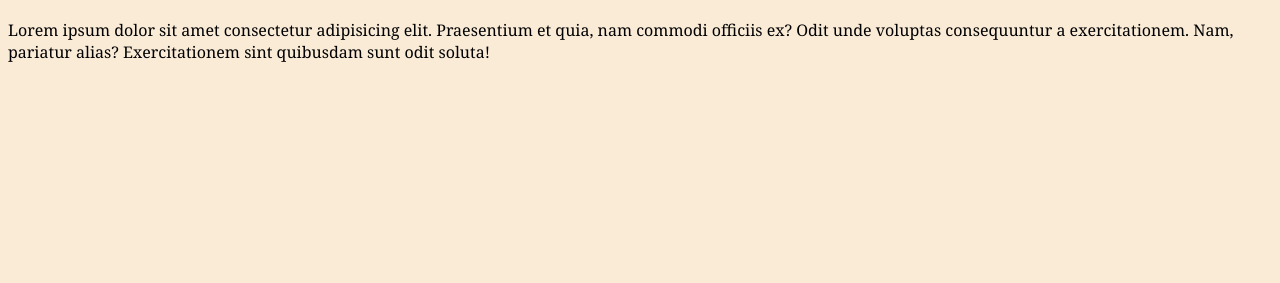
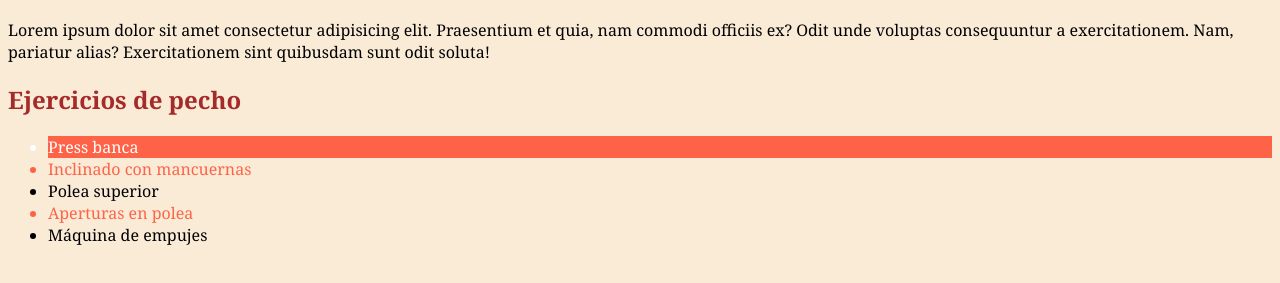
Before and after one commit to ImTommyDev/CursoHTMLyCSS, a plain HTML site: page CSS/index.html in a window 1280 px wide. Shown: the part 67-350 px from the top of the page. Drawn offline with Linux system fonts and the light colour scheme.

Commit message:
octava lección: selectores principales, class e id

```diff
--- a/CSS/estilos.css
+++ b/CSS/estilos.css
@@ -1,7 +1,17 @@
-body{
-    background-color: antiquewhite;
-    font-family: Cambria, Cochin, Georgia, Times, 'Times New Roman', serif;
+body {
+  background-color: antiquewhite;
+  font-family: Cambria, Cochin, Georgia, Times, "Times New Roman", serif;
 }
-h1{
-    color: brown;
+h1 {
+  color: brown;
 }
+h2 {
+  color: brown;
+}
+.ejercicioImportante{
+    color: tomato;
+}
+#ejercicioPrincipal{
+    color: white;
+    background-color: tomato;
+}
--- a/CSS/index.html
+++ b/CSS/index.html
@@ -9,5 +9,14 @@
 <body>
     <h1>Título</h1>
     <p>Lorem ipsum dolor sit amet consectetur adipisicing elit. Praesentium et quia, nam commodi officiis ex? Odit unde voluptas consequuntur a exercitationem. Nam, pariatur alias? Exercitationem sint quibusdam sunt odit soluta!</p>
+
+    <h2>Ejercicios de pecho</h2>
+    <ul>
+        <li id="ejercicioPrincipal">Press banca</li>
+        <li class="ejercicioImportante">Inclinado con mancuernas</li>
+        <li>Polea superior</li>
+        <li class="ejercicioImportante">Aperturas en polea</li>
+        <li>Máquina de empujes</li>
+    </ul>
 </body>
 </html>
```
